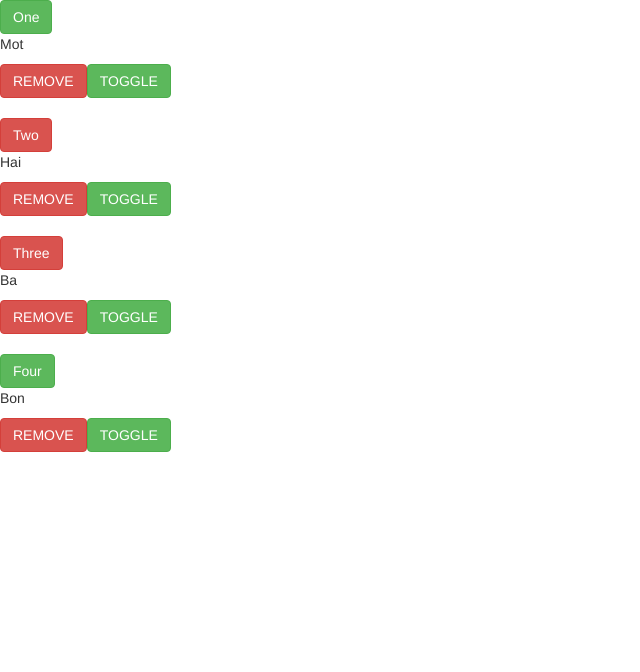
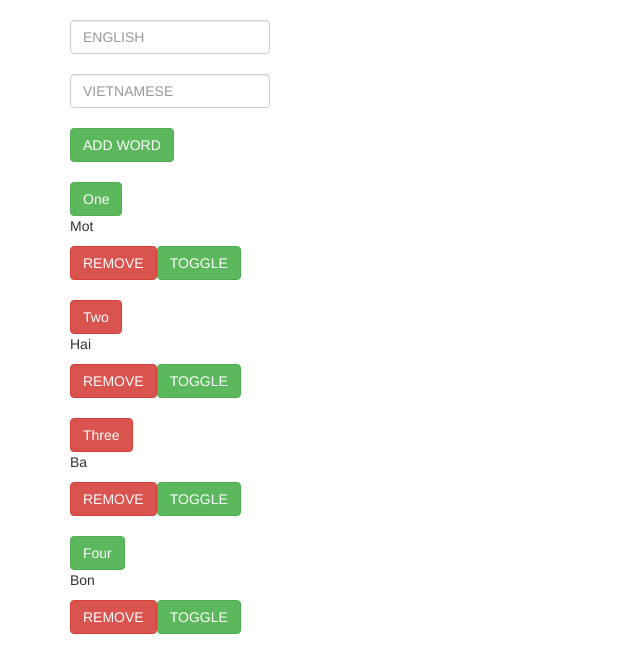
Before and after one commit to skymountainvn/ng_1, an Angular app: page / in a window 1280 px wide. Shown: the top 672 px of the page, without its empty margins (0-640 px from the left). Built offline with nearby package versions, Linux system fonts and the light colour scheme.

Commit message:
add ADDWORD

```diff
--- a/src/app/app.component.html
+++ b/src/app/app.component.html
@@ -1,3 +1,14 @@
+
+<div class="container">
+  <br>
+  <div class="form-group" style = "width:200px">
+    <input class="form-control" placeholder="ENGLISH" [(ngModel)]="txtEn">
+    <br>
+    <input class="form-control" placeholder="VIETNAMESE" [(ngModel)]="txtVn">
+    <br>
+    <button class="btn btn-success" (click)="addWord(txtEn.value, txtVn.value)"> ADD WORD </button>
+    <br>
+    <br>
     <div *ngFor="let word of words">
         <!-- <app-word [wordInfo]="word"></app-word> -->
         <div class="{{word.isMemorized ? 'btn btn-success' : 'btn btn-danger'}}">{{word.en}} </div>
@@ -7,3 +18,6 @@
         <br>
         <br>
         </div>
+  </div>
+
+</div>
--- a/src/app/app.component.ts
+++ b/src/app/app.component.ts
@@ -7,7 +7,8 @@ import { Component } from '@angular/core';
 })
 
 export class AppComponent {
-  title = "app123"
+  txtVn="";
+  txtEn="";
   words: Word[] = [  // thêm Word[] để quét theo interface Word sai syntax thì sẽ báo
     { en: 'One', vn: 'Mot', isMemorized: true, _id: 'abcd1' },
     { en: 'Two', vn: 'Hai', isMemorized: false, _id: 'abcd2' },
@@ -24,6 +25,15 @@ export class AppComponent {
     const word = this.words.find(word => word._id === _id);
     word.isMemorized = !word.isMemorized;
   }
+
+  addWord() {
+    const {txtEn, txtVn} = this;
+    this.words.unshift(
+      {en: txtEn, vn:txtVn , isMemorized: false, _id: Math.random + " "}
+    );
+    this.txtEn ="";
+    this.txtVn ="";
+  }
 }
 
 interface Word {
```
Also changed, not shown: src/app/app.module.ts (+6 -1 lines). Lines whose indentation alone changed are shown as unchanged.
